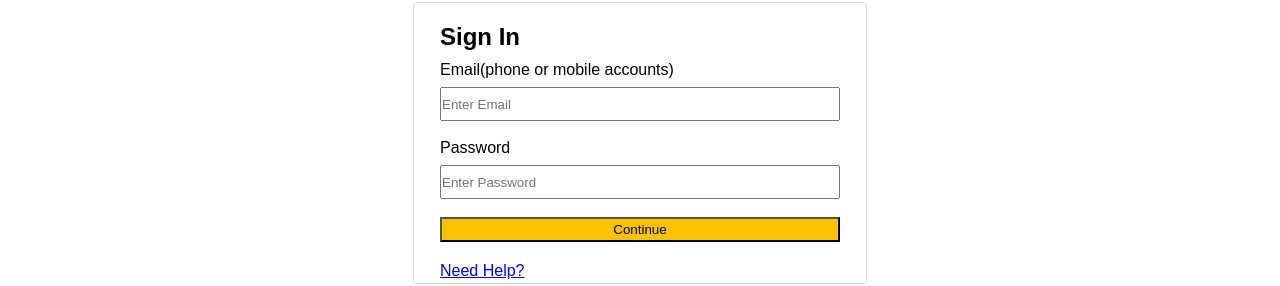
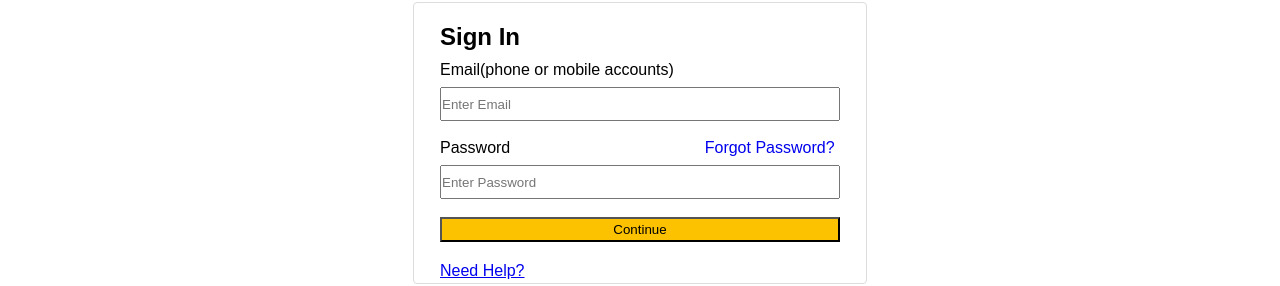
Before and after one commit to TopGameDev/CT-Week1-Amazon-Signin, a plain HTML site: page index.html in a window 1280 px wide. Shown: the part 205-491 px from the top of the page. Drawn offline with Linux system fonts and the light colour scheme.

Commit message:
Added forgot password link

```diff
--- a/CSS/main.css
+++ b/CSS/main.css
@@ -36,6 +36,10 @@
     display: flex;
     justify-content: center;
     flex-direction: column;
+}
+.forgot-pass{
+    margin-left: 190px;
+    text-decoration: none;
 }
 
 .help{
--- a/index.html
+++ b/index.html
@@ -19,7 +19,10 @@
                 <br>
                 <input id="field" type="text" placeholder="Enter Email">
                 <br>
-                <label for="password">Password</label>
+                <div>
+                    <label for="password">Password</label>
+                    <a href="#" class="forgot-pass">Forgot Password?</a>
+                </div>
                 <br>
                 <input id="field" type="text" placeholder="Enter Password">
                 <br>
```
